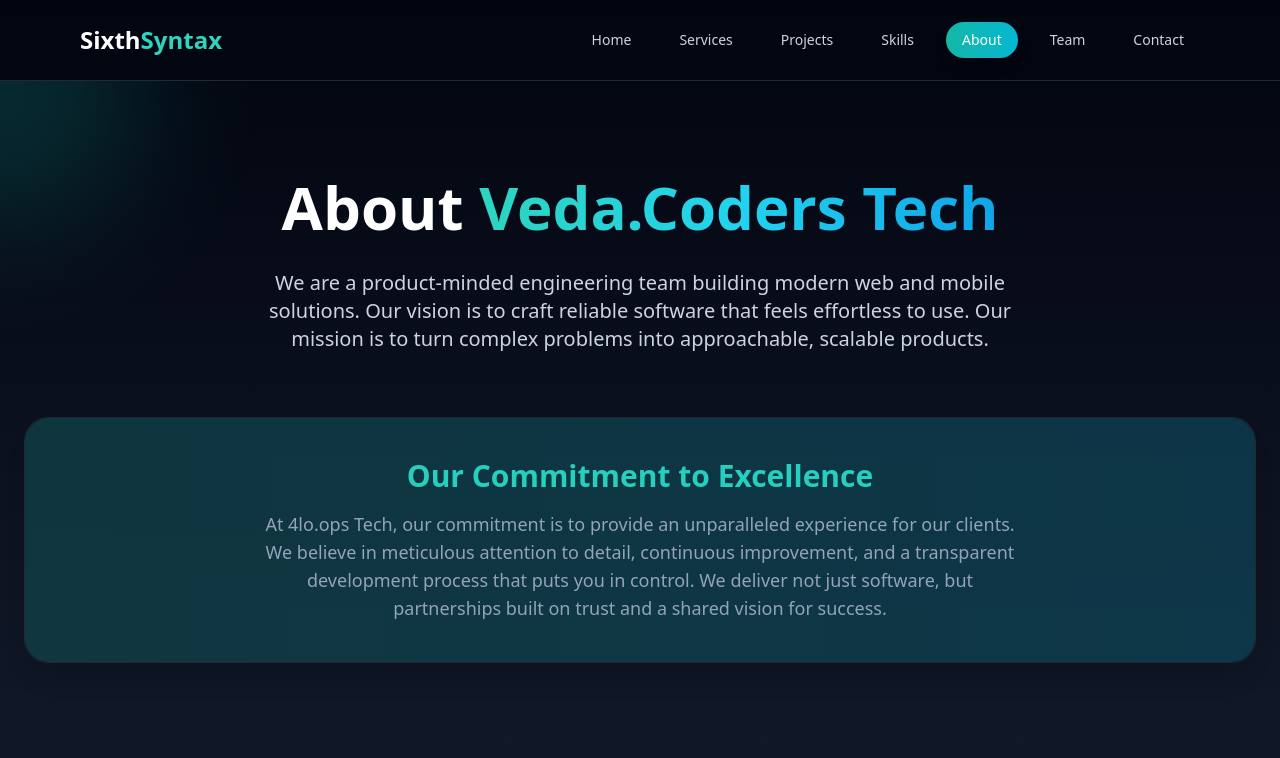
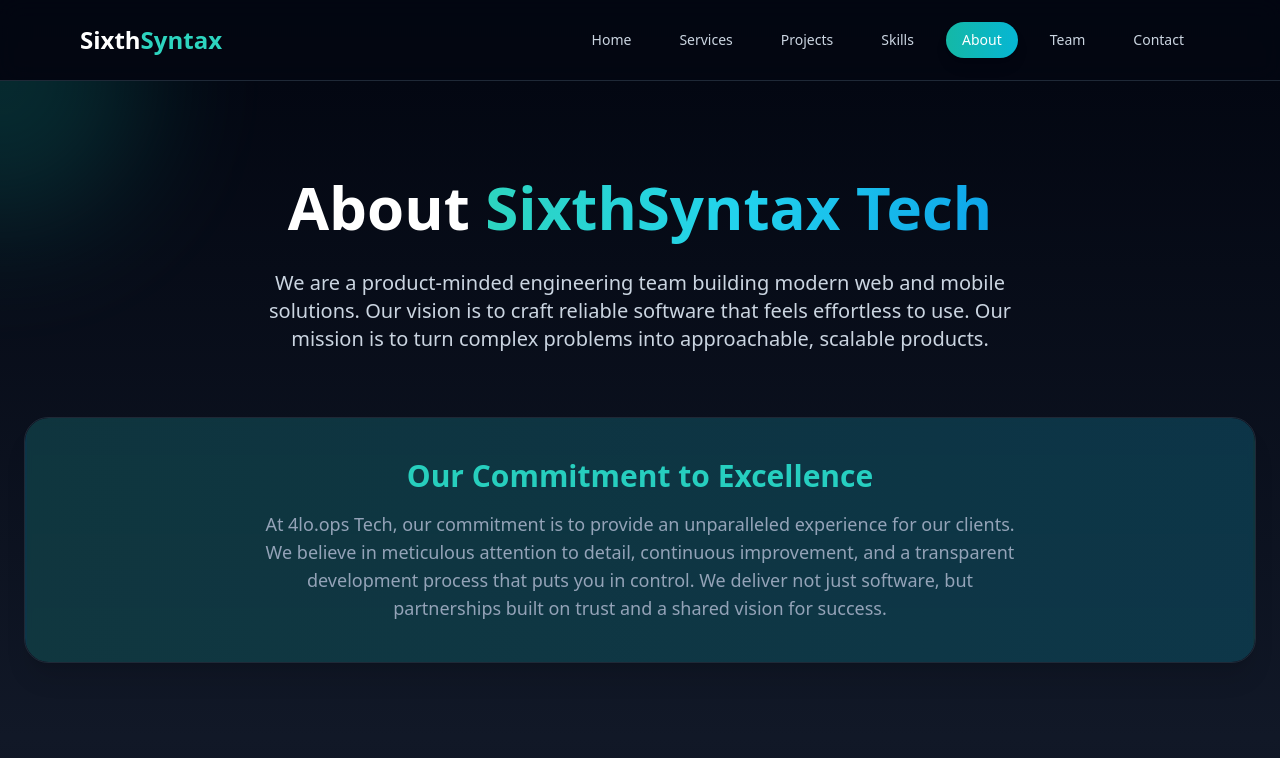
Before and after one commit to VedaCoders2026/Portfolio2026, a React (Create React App) app in the folder frontend/: page /about in a window 1280 px wide. Shown: the top 758 px of the page. Built offline with nearby package versions, Linux system fonts and the light colour scheme.

Commit message:
Title Changes

```diff
--- a/frontend/public/index.html
+++ b/frontend/public/index.html
@@ -7,7 +7,7 @@
     <meta name="theme-color" content="#000000" />
     <meta
       name="description"
-      content="Web site created using create-react-app"
+      content="Welcome to the SixthSyntax Portfolio"
     />
     <link rel="apple-touch-icon" href="%PUBLIC_URL%/logo192.png" />
     <!--
@@ -24,7 +24,7 @@
       work correctly both with client-side routing and a non-root public URL.
       Learn how to configure a non-root public URL by running `npm run build`.
     -->
-    <title>React App</title>
+    <title>SixthSyntax</title>
   </head>
   <body>
     <noscript>You need to enable JavaScript to run this app.</noscript>
--- a/frontend/src/pages/About.jsx
+++ b/frontend/src/pages/About.jsx
@@ -55,7 +55,7 @@ export default function About() {
         >
           About{" "}
           <span className="bg-gradient-to-r from-teal-400 via-cyan-400 to-sky-500 bg-clip-text text-transparent">
-            Veda.Coders Tech
+            SixthSyntax Tech
           </span>
         </motion.h2>
 
```
